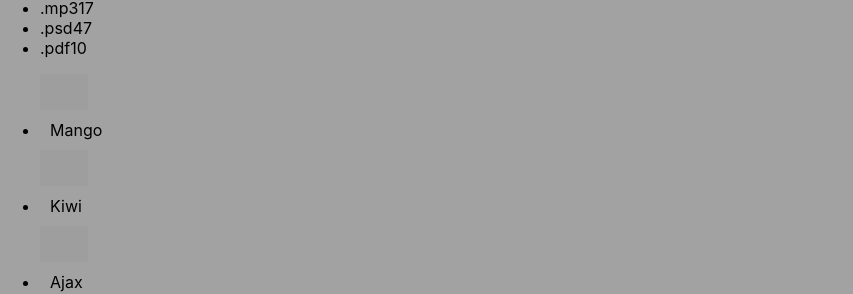
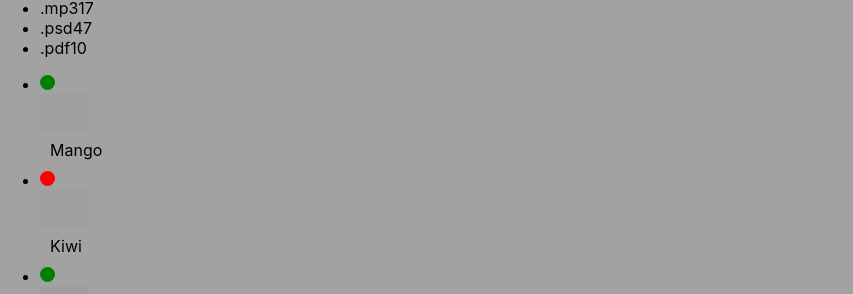
Before and after one commit to Tanulka/goit-react-hw-01-components, a React (Create React App) app: page / in a window 1280 px wide. Shown: the part 520-814 px from the top of the page, without its empty margins (0-853 px from the left). Built offline with nearby package versions, Linux system fonts and the light colour scheme; grey boxes are pictures that could not be loaded.

Commit message:
hw-correct

```diff
--- a/package.json
+++ b/package.json
@@ -2,10 +2,12 @@
   "name": "goit-react-hw-01-components",
   "version": "0.1.0",
   "private": true,
+  "homepage": "https://Tanulka.github.io/goit-react-hw-01-components",
   "dependencies": {
     "@testing-library/jest-dom": "^5.14.1",
     "@testing-library/react": "^11.2.7",
     "@testing-library/user-event": "^12.8.3",
+    "gh-pages": "^3.2.3",
     "react": "^17.0.2",
     "react-dom": "^17.0.2",
     "react-scripts": "4.0.3",
@@ -15,7 +17,9 @@
     "start": "react-scripts start",
     "build": "react-scripts build",
     "test": "react-scripts test",
-    "eject": "react-scripts eject"
+    "eject": "react-scripts eject",
+    "predeploy": "npm run build",
+    "deploy": "gh-pages -d build"
   },
   "eslintConfig": {
     "extends": [
--- a/src/components/Friend/Friend.js
+++ b/src/components/Friend/Friend.js
@@ -1,18 +1,17 @@
 import React from 'react';
 import PropTypes from 'prop-types';
+import s from './Friends.module.css';
 
-const Friend = ({ avatar, name, isOnline }) => (
-  <div>
-    <span
-      class="status"
-      className={isOnline ? 'status isOnline' : 'status'}
-    ></span>
-    <img class="avatar" src={avatar} alt={name} width="48" />
-    <p class="name">{name}</p>
-  </div>
+const Friend = ({ id, avatar, name, isOnline }) => (
+  <li className={s.item} key={id}>
+    <span className={isOnline ? s.statusOn : s.statusOff}></span>
+    <img className={s.avatar} src={avatar} alt={name} width="48" />
+    <p className={s.name}>{name}</p>
+  </li>
 );
 
 Friend.propTypes = {
+  id: PropTypes.number.isRequired,
   avatar: PropTypes.string,
   name: PropTypes.string.isRequired,
   isOnline: PropTypes.bool,
--- /dev/null
+++ b/src/components/Friend/Friends.module.css
@@ -0,0 +1,13 @@
+.statusOff {
+  display: inline-block;
+
+  border-radius: 50%;
+  width: 15px;
+  height: 15px;
+  background-color: red;
+}
+
+.statusOn {
+  composes: statusOff;
+  background-color: green;
+}
--- a/src/components/FriendList/FriendList.js
+++ b/src/components/FriendList/FriendList.js
@@ -5,19 +5,13 @@ import Friend from '../Friend/Friend';
 const FriendList = ({ friends }) => (
   <ul class="friend-list">
     {friends.map(({ id, avatar, name, isOnline }) => (
-      <li class="item" key={id}>
-        <Friend avatar={avatar} name={name} isOnline={isOnline} />
-      </li>
+      <Friend id={id} avatar={avatar} name={name} isOnline={isOnline} />
     ))}
   </ul>
 );
 
 FriendList.propTypes = {
-  friends: PropTypes.arrayOf(
-    PropTypes.shape({
-      id: PropTypes.number.isRequired,
-    }),
-  ),
+  friends: PropTypes.array,
 };
 
 export default FriendList;
```
Also changed, not shown: src/App.js (+4 -4 lines), src/db/friends.json (renamed from src/friends.json), src/db/statistical-data.json (renamed from src/statistical-data.json), src/db/transaction.json (renamed from src/transaction.json), src/db/user.json (renamed from src/user.json), 1 other file (tests, documents, lock files or other folders).
